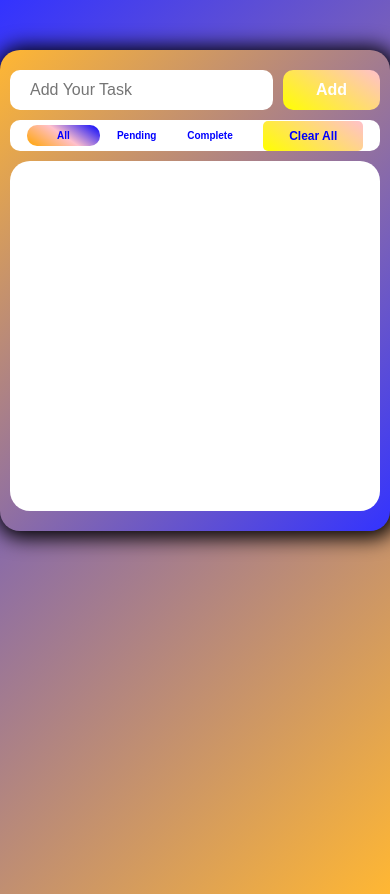
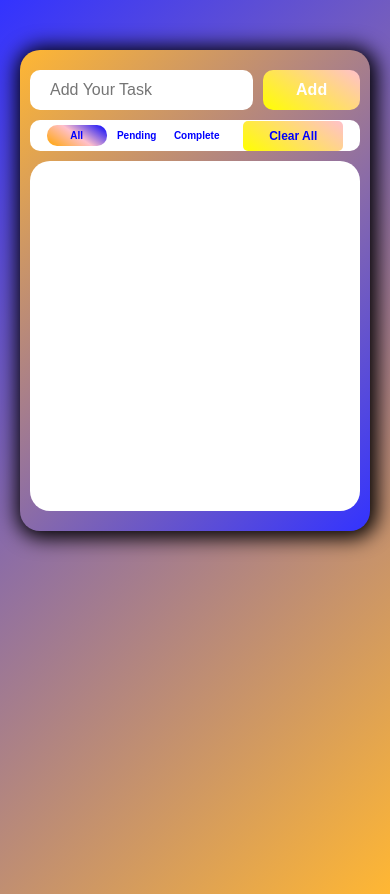
Before and after one commit to rishavdev123/Todolist, a plain HTML site: page index.html in a window 390 px wide. Drawn offline with Linux system fonts and the light colour scheme.

Commit message:
make responsive width

```diff
--- a/style.css
+++ b/style.css
@@ -12,6 +12,7 @@ body{
   background:linear-gradient(135deg, rgb(0, 0, 255,0.8),rgb(255, 165, 0,0.8));
   width: 100%;
   height: 100vh;
+  padding: 0 20px;
 
 }
 .main-section{
@@ -77,10 +78,15 @@ body{
 .main-section .control .control-options span{
   padding: 0.5rem 0;
   font-weight: bold;
-  font-size: 1rem;
+  font-size: 1.6rem;
   color: blue;
   width: 10rem;
 
+}
+@media (max-width:600px){
+  .main-section .control .control-options span{
+    font-size: 1rem;
+  }
 }
 .main-section .control span:hover{
   cursor: pointer;
```
